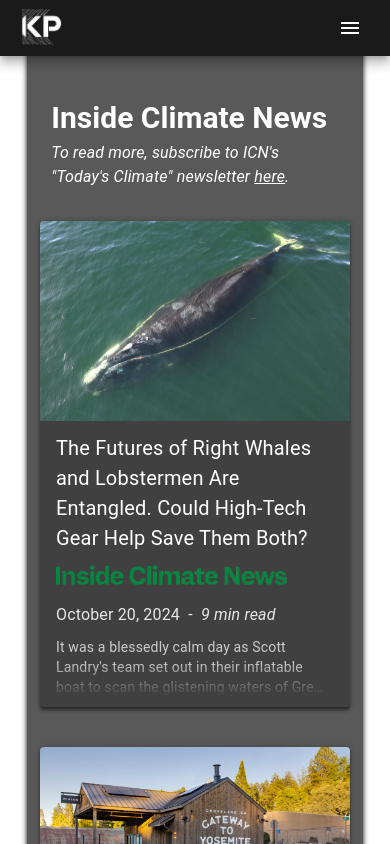
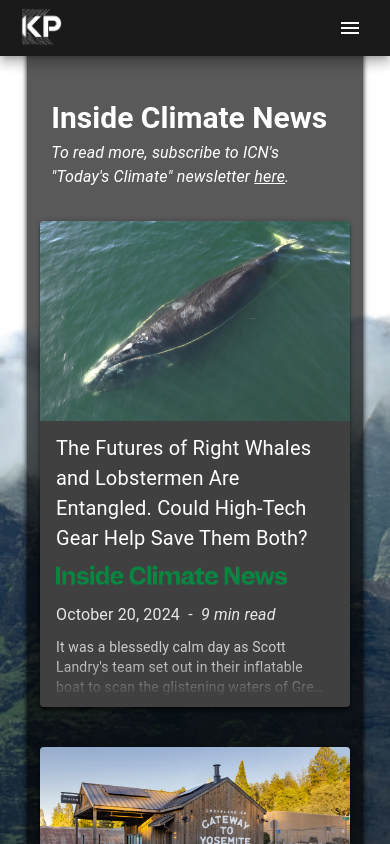
Before and after one commit to NickBull37/kileys-portfolio, a React (Create React App) app: page /#/test in a window 390 px wide. Shown: the top 844 px of the page. Built offline with nearby package versions, Linux system fonts and the light colour scheme.

Commit message:
Testing new background img again

```diff
--- a/src/index.css
+++ b/src/index.css
@@ -229,11 +229,14 @@
         background-position: bottom;
         background-size: contain;
         background-repeat: no-repeat; */
-        background-image: url('./images/mountain-bg-portfolio.png');
-        background-size: auto;
-        background-position: center;
-        background-attachment: fixed;
-        background-repeat: no-repeat;
+        position: fixed;
+        top: 0;
+        left: 0;
+        width: 100%;
+        height: 100%;
+        background: url('./images/mountain-bg-portfolio.png') no-repeat center center;
+        background-size: cover;
+        z-index: -1;
     }
 }
 
```
